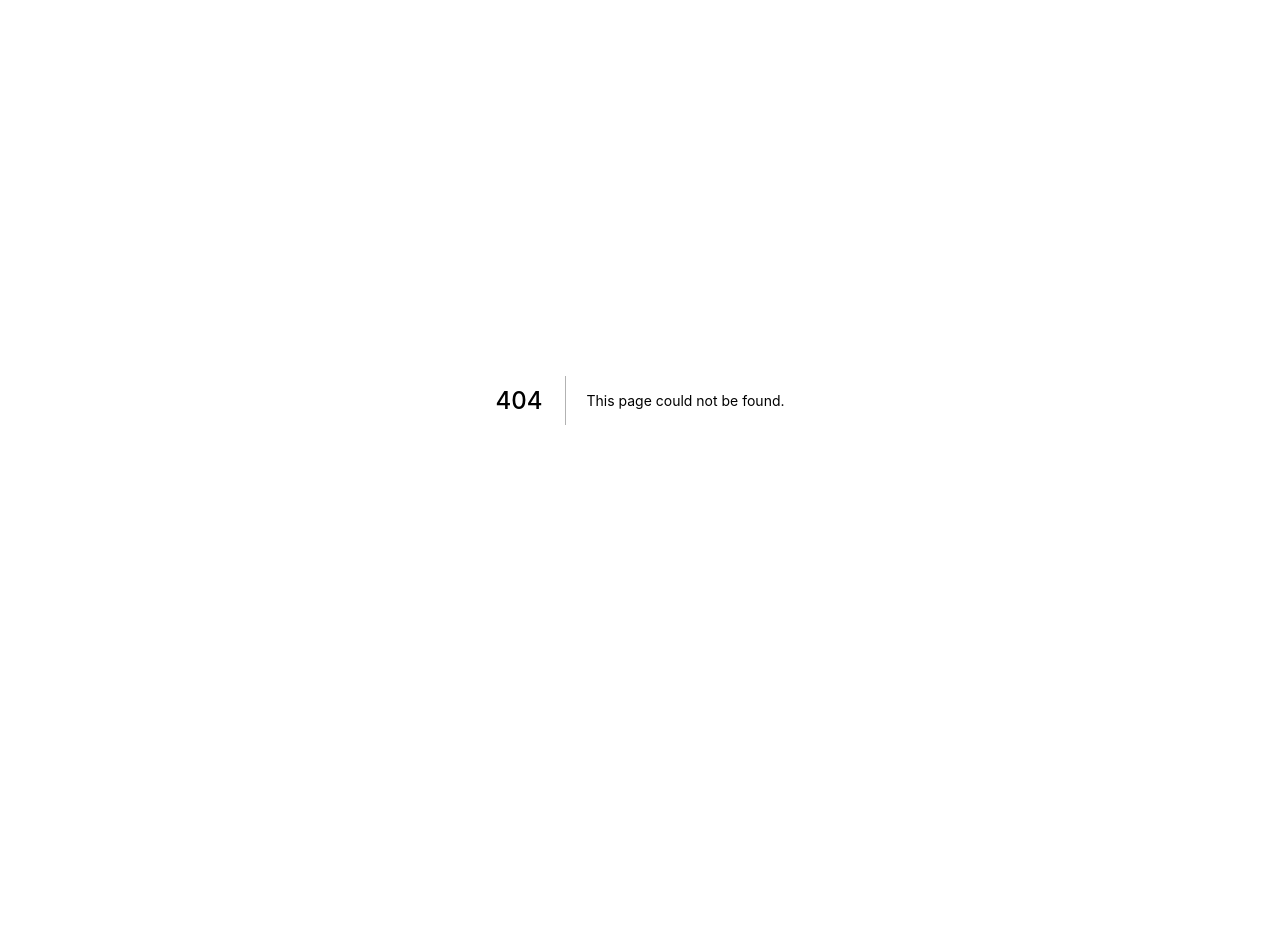
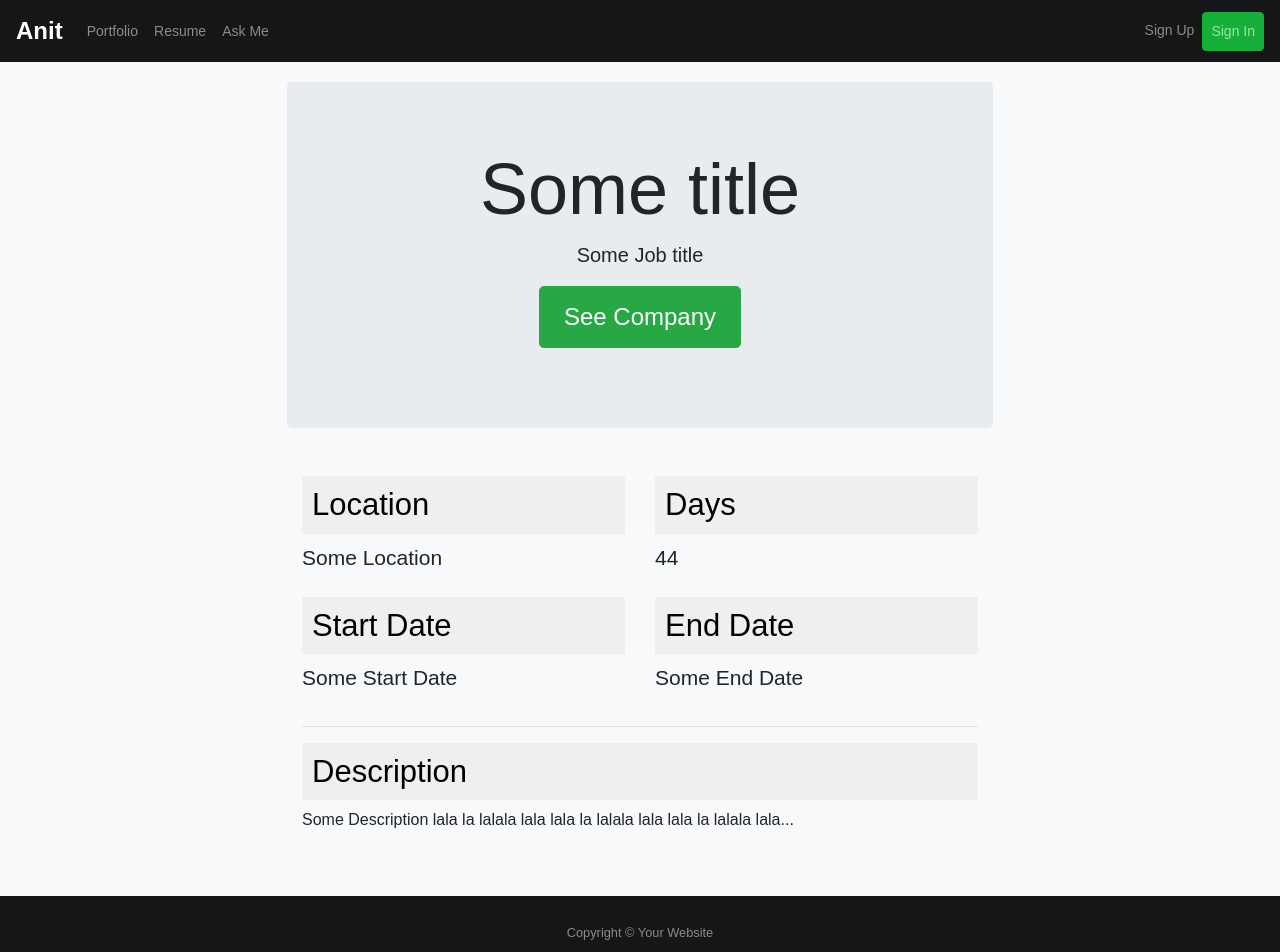
Before and after one commit to anitkumarsingh/nextjs-apollo-portfolio, a Next.js app: page /portfolios/1 in a window 1280 px wide. Before the commit this address had no page. Shown: the top 952 px of the page. Before the commit the page ends 800 px from the top, so only its background shows below. Built offline with nearby package versions, Linux system fonts and the light colour scheme.

Commit message:
minor change

```diff
--- a/components/Common/Portfolio/Card.js
+++ b/components/Common/Portfolio/Card.js
@@ -5,10 +5,10 @@ const Card = ({ p }) => {
   return (
     <Link
       href={{
-        pathname: '/portfolios/portfolio',
+        pathname: '/portfolios/[id]',
         query: { id: p._id }
       }}
-      as={`/portfolios/portfolio/${p._id}`}
+      as={`/portfolios/${p._id}`}
     >
       <div className="card subtle-shadow no-border">
         <div className="card-body">
--- /dev/null
+++ b/pages/portfolios/[id].js
@@ -0,0 +1,61 @@
+import Layout from '../../components/Block/Layout';
+
+const PortofolioDetail = () => {
+  return (
+    <Layout>
+      <div className="portfolio-detail">
+        <div className="container">
+          <div className="jumbotron">
+            <h1 className="display-3">Some title</h1>
+            <p className="lead">Some Job title</p>
+            <p>
+              <a className="btn btn-lg btn-success" href="#/" role="button">
+                See Company
+              </a>
+            </p>
+          </div>
+
+          <div className="row marketing">
+            <div className="col-lg-6">
+              <h4 className="title">Location</h4>
+              <p className="text">Some Location</p>
+
+              <h4 className="title">Start Date</h4>
+              <p className="text">Some Start Date</p>
+            </div>
+
+            <div className="col-lg-6">
+              {/* TODO: days later... */}
+              <h4 className="title">Days</h4>
+              <p className="text">44</p>
+
+              <h4 className="title">End Date</h4>
+              <p className="text">Some End Date</p>
+            </div>
+            <div className="col-md-12">
+              <hr />
+              <h4 className="title">Description</h4>
+              <p>
+                Some Description lala la lalala lala lala la lalala lala lala la
+                lalala lala...
+              </p>
+            </div>
+          </div>
+        </div>
+      </div>
+    </Layout>
+  );
+};
+export const getStaticProps = async (context) => {
+  console.log('context', context);
+
+  return { props: 'asadas' };
+};
+export async function getStaticPaths() {
+  return {
+    paths: [],
+    fallback: true
+  };
+}
+
+export default PortofolioDetail;
```
Also changed, not shown: pages/portfolios/portfolio/[id].js (deleted, +0 -10 lines), queries/index.js (+9 -7 lines).
